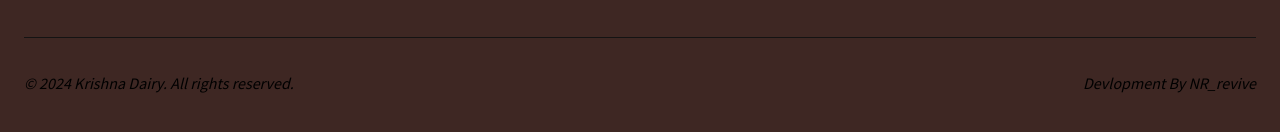
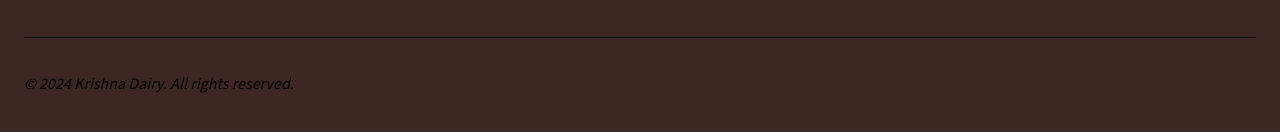
Before and after one commit to Krishna-dairy/Krishna-dairy.github.io, a plain HTML site: page index.html in a window 1280 px wide. Shown: the part 10641-10773 px from the top of the page. Drawn offline with nearby package versions, Linux system fonts and the light colour scheme; a web font is replaced by a local one.

Commit message:
Update index.html

```diff
--- a/index.html
+++ b/index.html
@@ -487,7 +487,7 @@
       <div class="footer__bottom">
         <div class="footer__bottom-content">
           <p class="KrishnaR">&copy; 2024  Krishna Dairy. All rights reserved.</p>
-          <a href="https://nr-revibe.vercel.app/"><p class="footer__tagline">Devlopment By NR_revive</p></a>
+          <!-- <a href="https://nr-revibe.vercel.app/"><p class="footer__tagline">Devlopment By NR_revive</p></a> -->
         </div>
       </div>
     </div>
```
